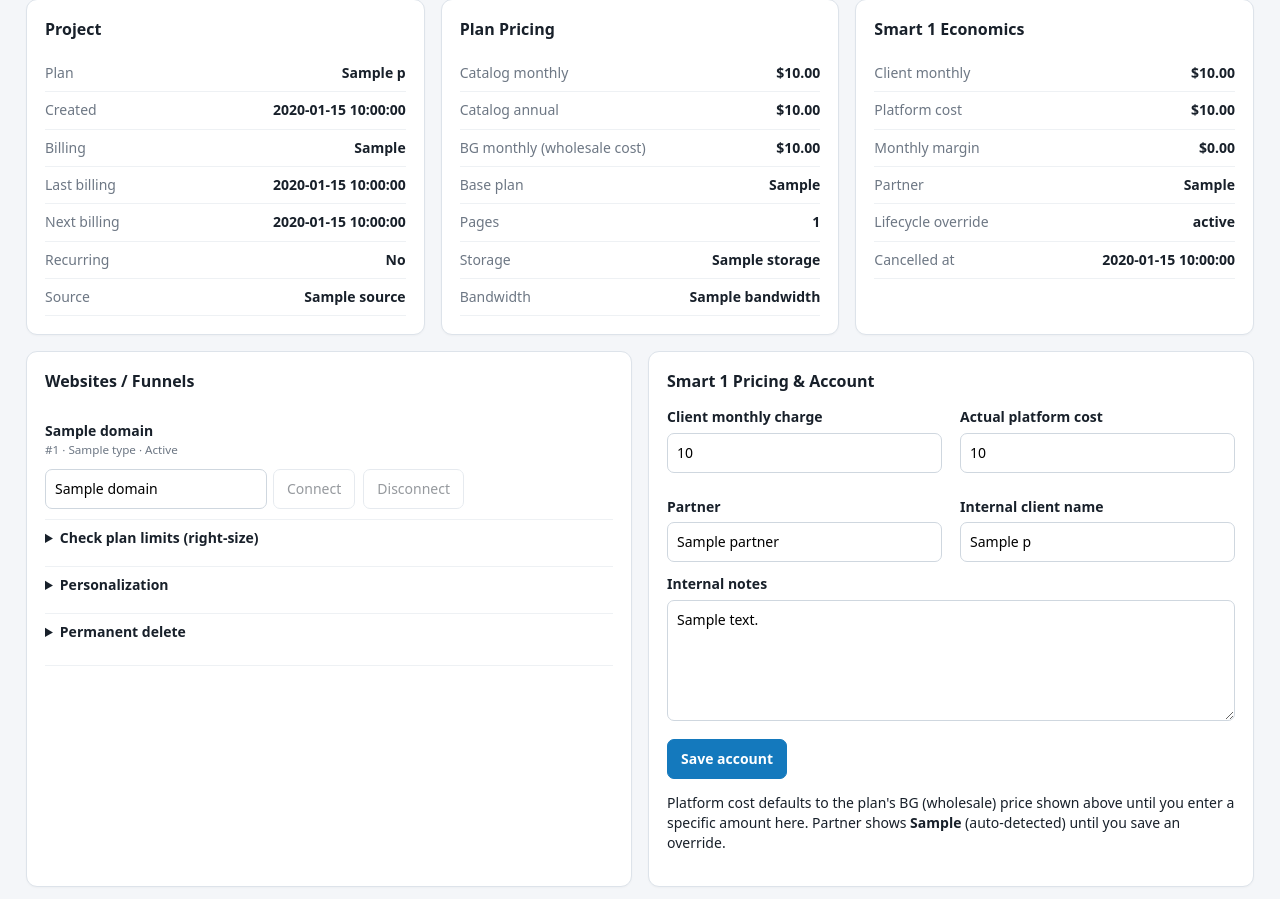
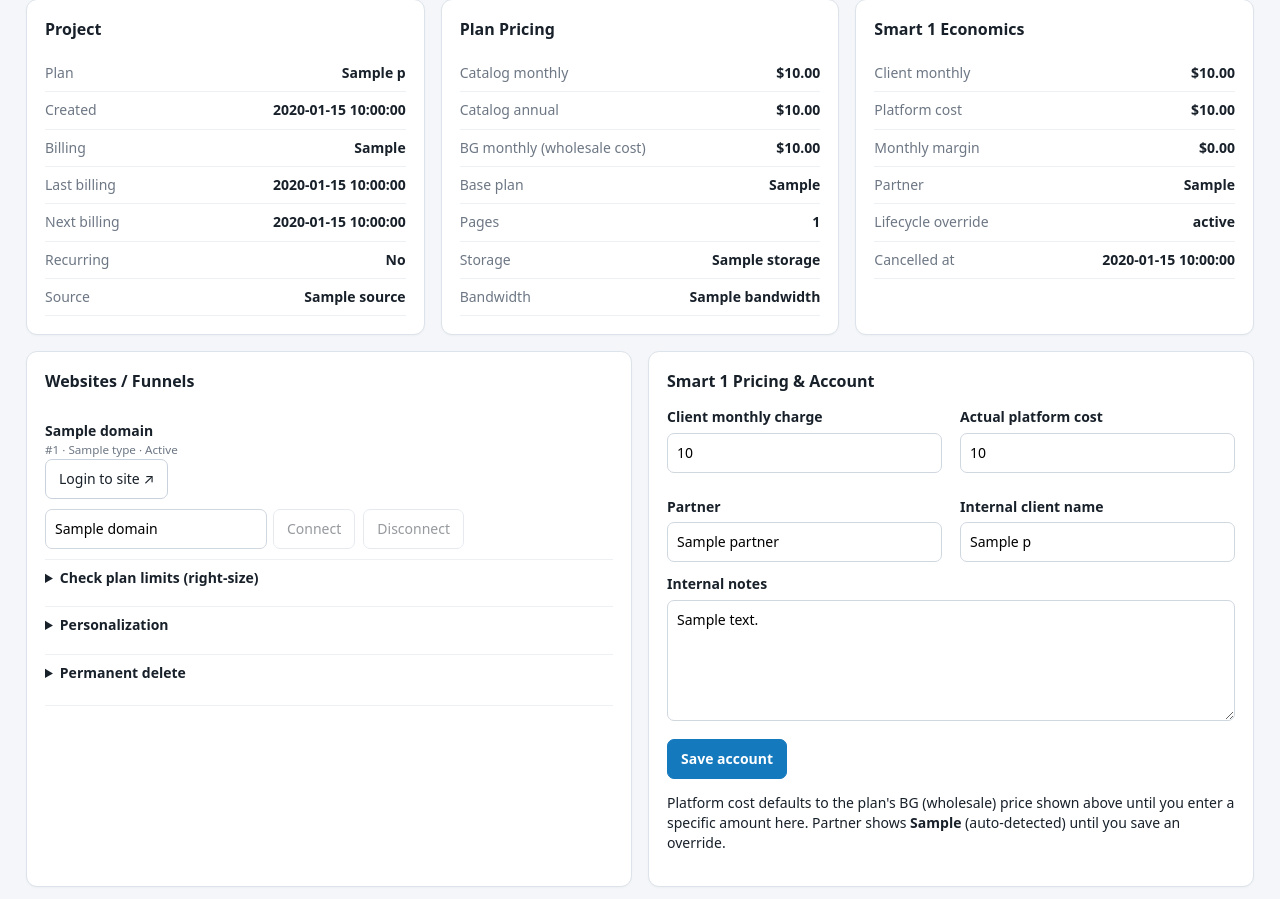
Before and after one commit to smart1marketing/blueprint, a Flask app: template smart1-simvoly-admin/smart1-simvoly-admin/templates/project_detail.html in a window 1280 px wide. Shown: the part 200-1099 px from the top of the page. Run offline with Flask 3, Linux system fonts and the light colour scheme; the template is opened without the code that fills it: most values are stand-ins (such as "Sample title", 1, 10 or a date in 2020); parts of the project's set-up code (start-up, migrations or seed data) failed here and were passed over.

Commit message:
Add login button for websites in project detail
Added a login button for each website if a host is available.

```diff
--- a/smart1-simvoly-admin/smart1-simvoly-admin/templates/project_detail.html
+++ b/smart1-simvoly-admin/smart1-simvoly-admin/templates/project_detail.html
@@ -16,7 +16,7 @@
   <h2>Websites / Funnels</h2>
   {% for w in websites %}
   <div class="website block">
-    <div><b>{{w.domain or w.subdomain or w.name}}</b><small>#{{w.website_id}} · {{w.type or 'SITE'}} · {% if w.active is none %}status unknown{% else %}{{'Active' if w.active else 'Inactive'}}{% endif %}</small></div>
+    <div><b>{{w.domain or w.subdomain or w.name}}</b><small>#{{w.website_id}} · {{w.type or 'SITE'}} · {% if w.active is none %}status unknown{% else %}{{'Active' if w.active else 'Inactive'}}{% endif %}</small>{% set host = w.domain or w.subdomain or w.name %}{% if host %} <a class="button" href="{{login_url(host)}}" target="_blank" rel="noopener">Login to site ↗</a>{% endif %}</div>
     <div class="website-actions">
       <form method="post" action="{{url_for('connect_domain',website_id=w.website_id)}}"><input type="hidden" name="csrf_token" value="{{session.csrf}}"><input name="domain" placeholder="domain.com" value="{{w.domain or ''}}"><button {{'disabled' if not settings.enable_write_actions}}>Connect</button></form>
       {% if w.domain %}<form method="post" action="{{url_for('disconnect_domain',website_id=w.website_id)}}"><input type="hidden" name="csrf_token" value="{{session.csrf}}"><input type="hidden" name="domain" value="{{w.domain}}"><button {{'disabled' if not settings.enable_write_actions}}>Disconnect</button></form>{% endif %}
```
